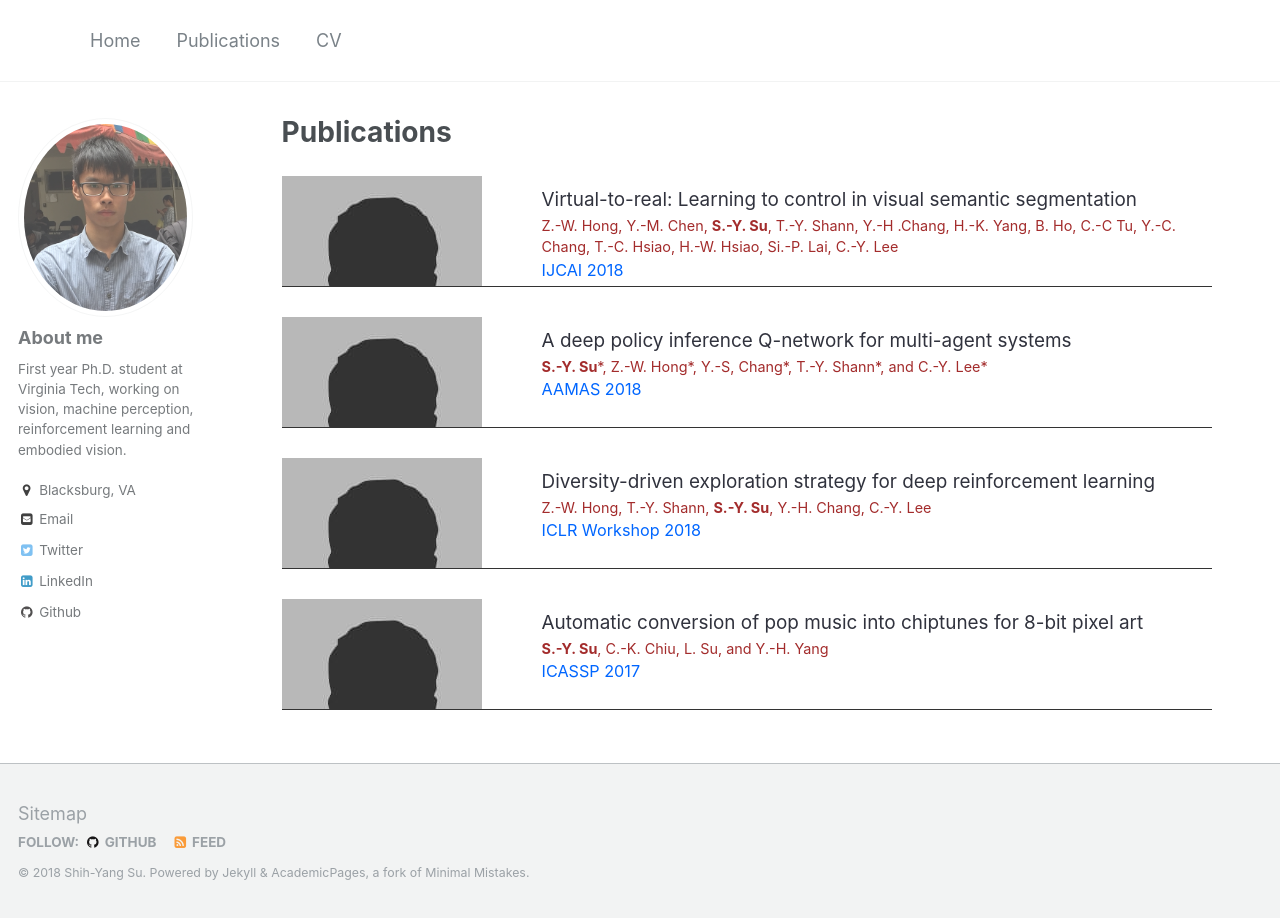
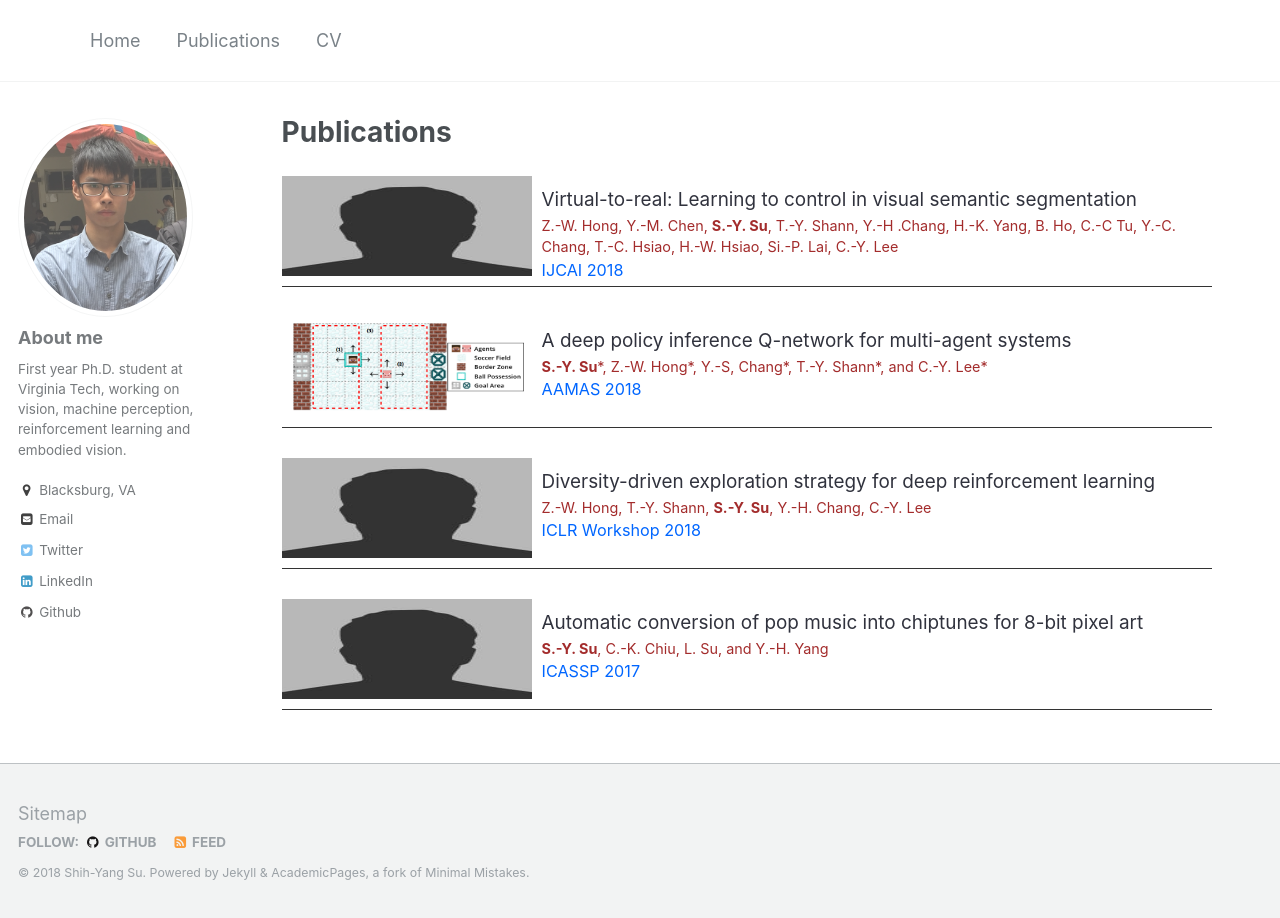
Before and after one commit to LemonATsu/LemonATsu.github.io, a Jekyll site: the page built from _pages/publications.md, in a window 1280 px wide. Built offline with Jekyll 4.4.1, drawn with Linux system fonts in a browser that asks for light colours.

Commit message:
add photo

```diff
--- a/_pages/publications.md
+++ b/_pages/publications.md
@@ -13,7 +13,7 @@
     </div>
 </div>
 <div class="pub-container">
-    <div class="pub-thumb"><img src="https://lemonatsu.github.io/images/bio-photo.jpg"></div>
+    <div class="pub-thumb"><img src="https://lemonatsu.github.io/images/dpiqn.png"></div>
     <div class="pub-content">
         <div class="pub-title">A deep policy inference Q-network for multi-agent systems</div>
         <div class="pub-author"><b>S.-Y. Su</b>*, Z.-W. Hong*, Y.-S, Chang*, T.-Y. Shann*, and C.-Y. Lee*</div>
--- a/assets/css/pub.css
+++ b/assets/css/pub.css
@@ -14,6 +14,8 @@
 }
 .pub-thumb img {
     display: block;
+    height: 100px;
+    width: 250px;
 }
 .pub-content {
     margin-top: 10px;
```
Also changed, not shown: images/dpiqn.png (added), 1 other file.
